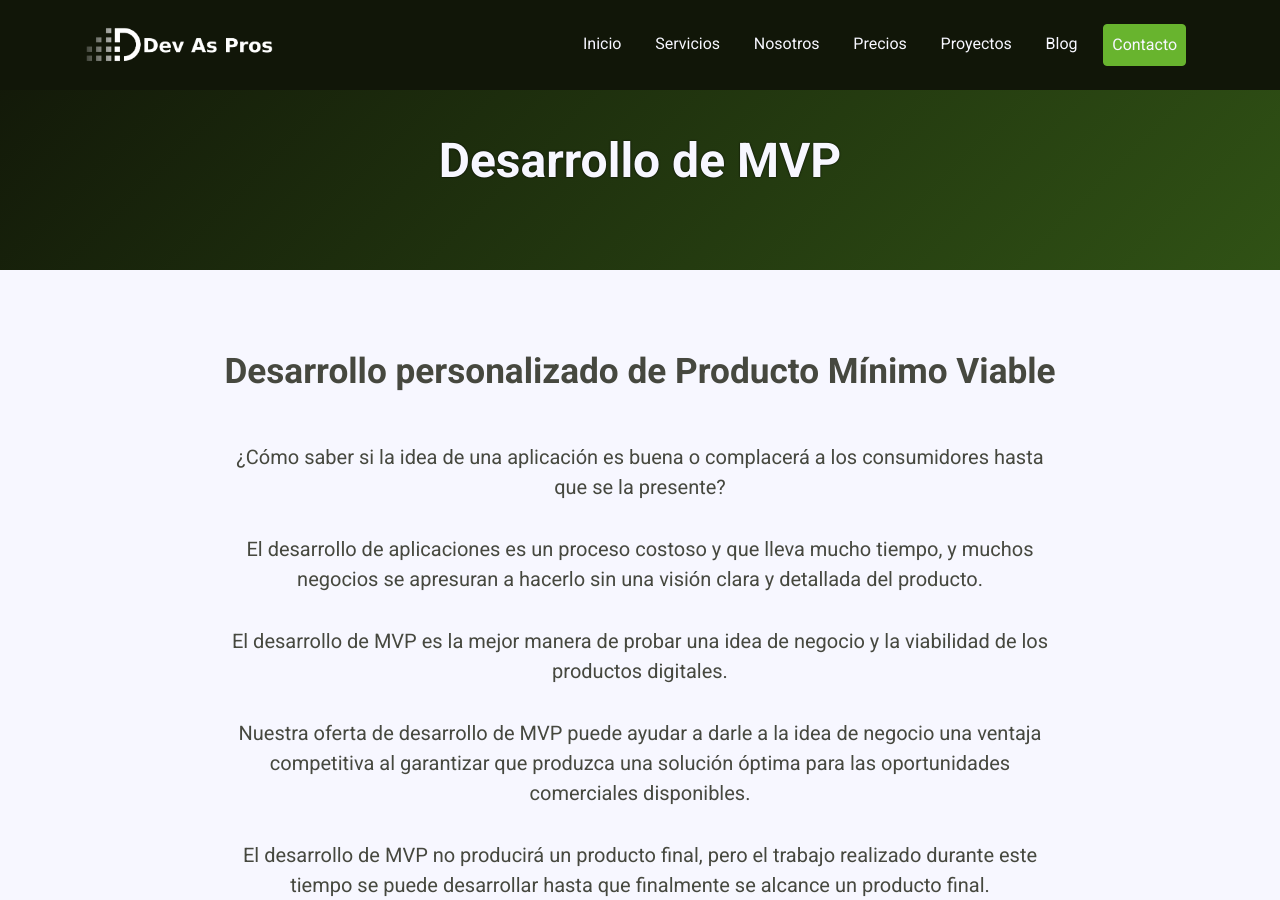
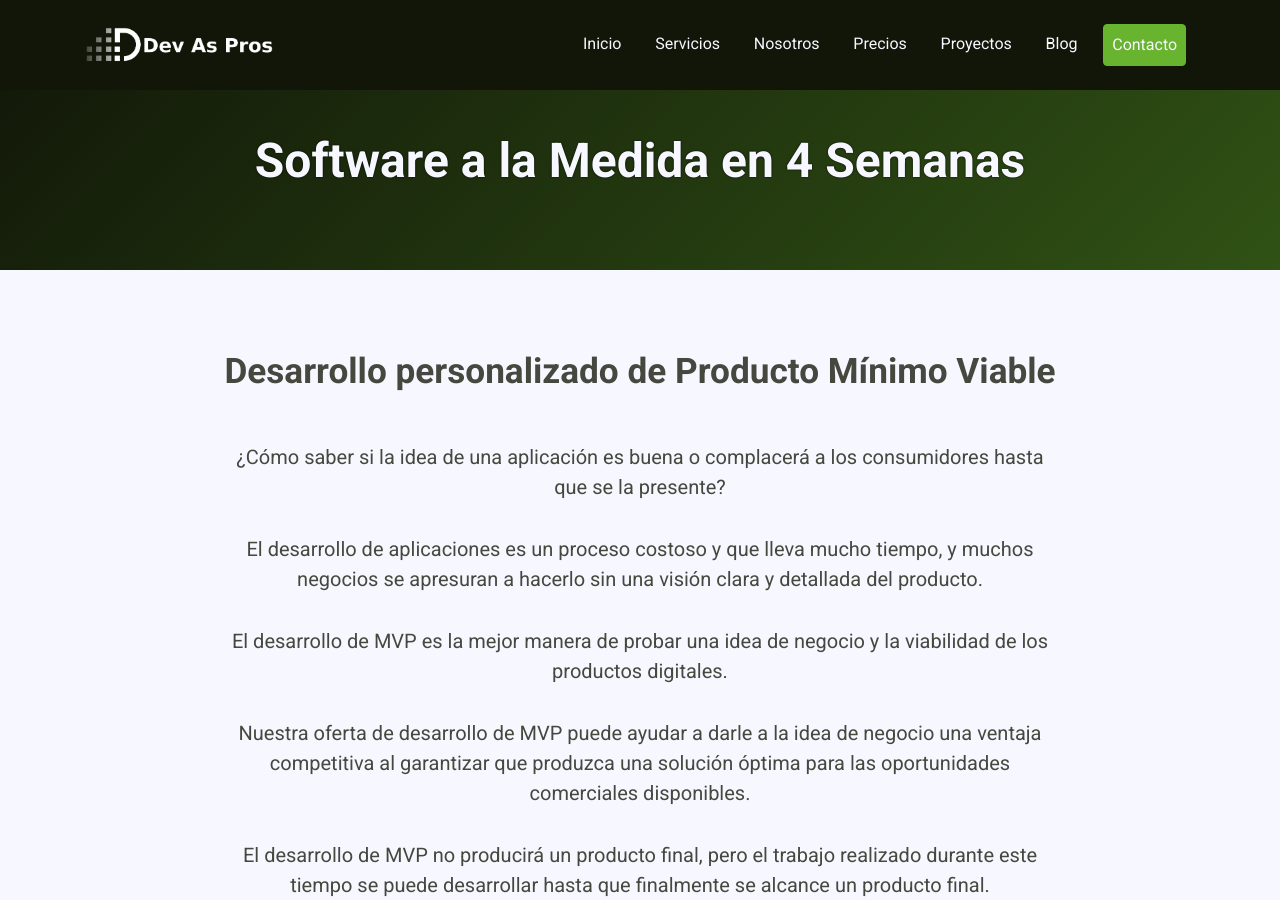
Before and after one commit to devaspros/website, a Jekyll site: the page built from mvp_development.html, in a window 1280 px wide and 900 px high. Built offline with Jekyll 4.4.1, drawn with Linux system fonts in a browser that asks for light colours; comment, search, counter and statistics services are not loaded.

Commit message:
cambios de texto en pagina de mvp

```diff
--- a/mvp_development.html
+++ b/mvp_development.html
@@ -8,7 +8,7 @@ last_modified_at: 2026-08-20
 
 <section class="mvp-development">
   <div class="container text-center">
-    <h1 class="text-shadow">Desarrollo de MVP</h1>
+    <h1 class="text-shadow">Software a la Medida en 4 Semanas</h1>
   </div>
 </section>
 
```
